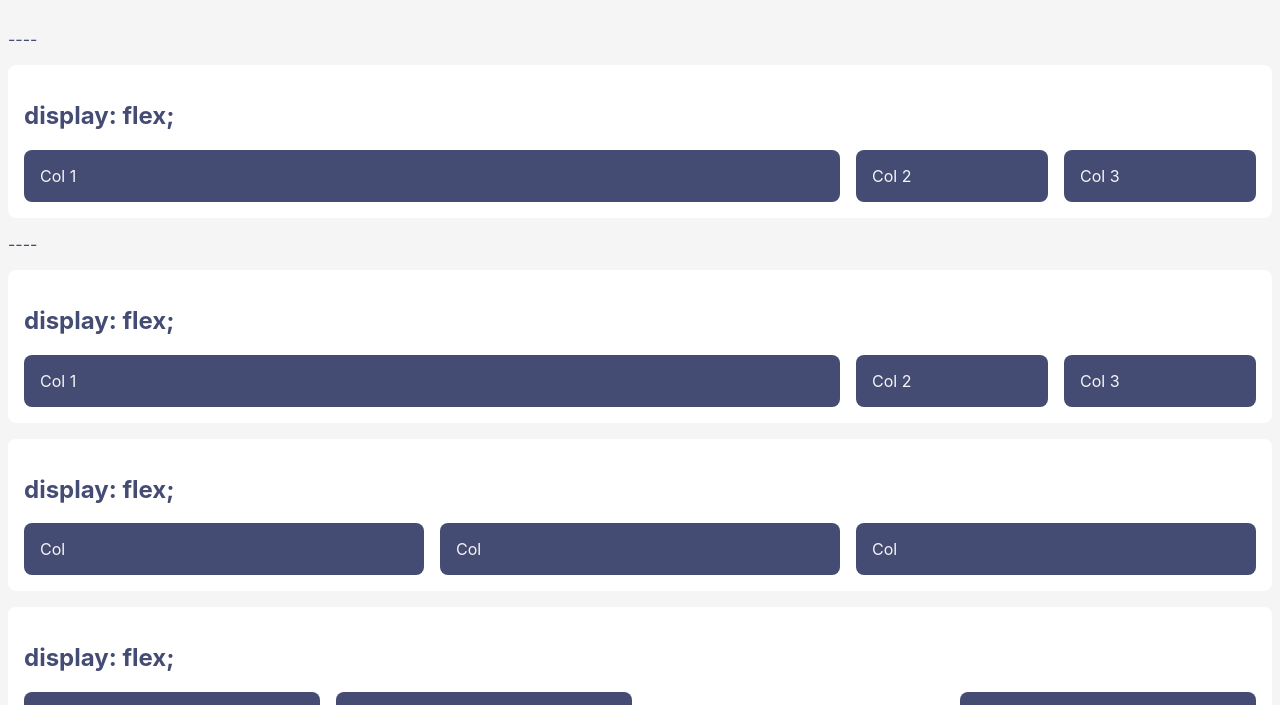
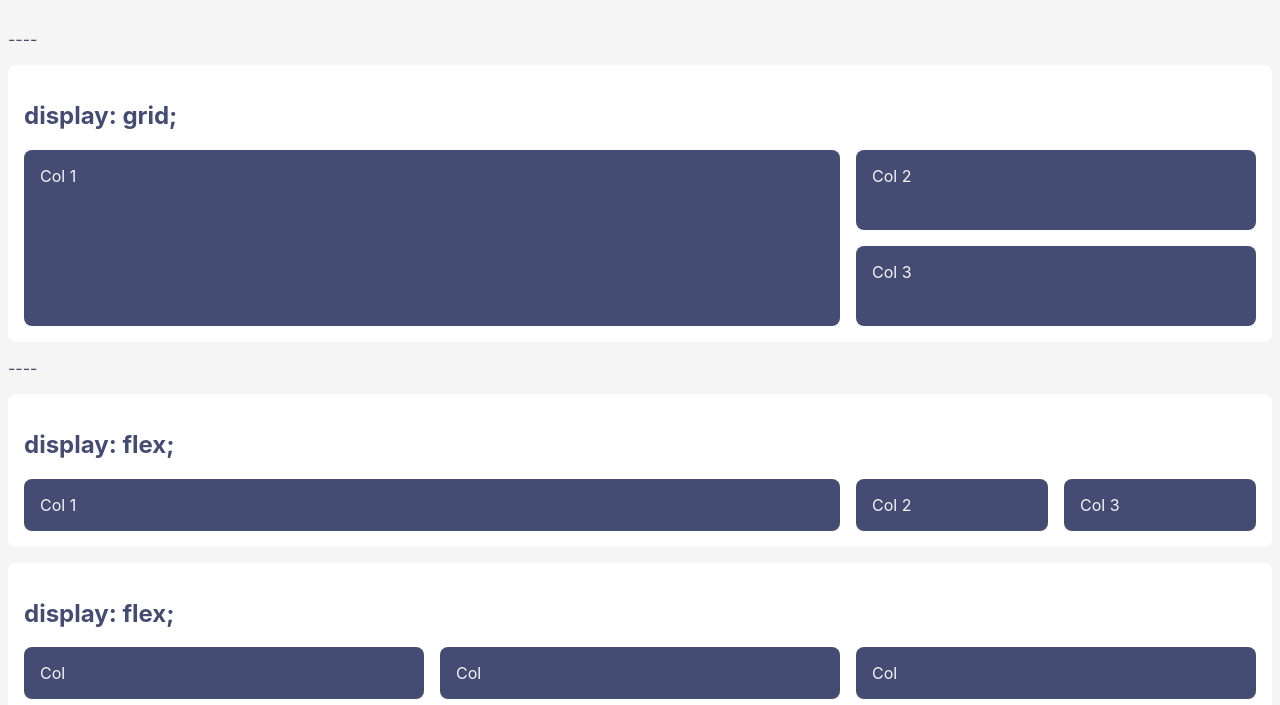
Before and after one commit to lucrousseau/lucency-flexbox-grid-system, a website built with webpack: page src/demo/index.html in a window 1280 px wide. Shown: the part 74-779 px from the top of the page. Built offline with nearby package versions, Linux system fonts and the light colour scheme; files whose address does not match are found by name.

Commit message:
add grid

```diff
--- a/src/demo/index.html
+++ b/src/demo/index.html
@@ -13,11 +13,11 @@
         </div>
         <p>----</p>
         <div class="container container--bgcolor">
-            <h2>display: flex;</h2>
-            <div class="lucency">
-                <div class="lucency-col lucency-col-8"><span>Col 1</span></div>
-                <div class="lucency-col"><span>Col 2</span></div>
-                <div class="lucency-col"><span>Col 3</span></div>
+            <h2>display: grid;</h2>
+            <div class="lucency lucency-grid">
+                <div class="lucency-col lucency-col-8 lucency-row lucency-row-12"><span>Col 1</span></div>
+                <div class="lucency-col lucency-col-4 lucency-row lucency-row-6"><span>Col 2</span></div>
+                <div class="lucency-col lucency-col-4 lucency-row lucency-row-6"><span>Col 3</span></div>
             </div>
         </div>
         <p>----</p>
--- a/src/demo/styles/main.scss
+++ b/src/demo/styles/main.scss
@@ -34,11 +34,16 @@ h1 {
   }
 }
 
-.lucency > * {
-  padding: 1rem;
-  overflow: hidden;
-  box-sizing: border-box;
-  color: var(--body-background-color);
-  border-radius: var(--border-radius);
-  background-color: var(--body-color);
+.lucency {
+  > * {
+    overflow: hidden;
+    color: var(--body-background-color);
+    border-radius: var(--border-radius);
+    background-color: var(--body-color);
+    > span {
+      padding: 1rem;
+      display: block;
+      box-sizing: border-box;
+    }
+  }
 }
--- a/src/lucency-flex-grid.scss
+++ b/src/lucency-flex-grid.scss
@@ -6,6 +6,8 @@
 @import "./mixin/getPrefix";
 @import "./mixin/getPreviousPrefix";
 @import "./mixin/setColsWidth";
+@import "./mixin/setGirdColWidth";
+@import "./mixin/setGridRowsHeight";
 @import "./mixin/addCSSClasses";
 @import "./mixin/addMarginPadding";
 @import "./mixin/setGap";
@@ -62,6 +64,7 @@
                 ("", flex),
                 ("flex", flex),
                 ("inline-flex", inline-flex),
+                ("grid", grid),
               ),
             ),
             "#{$slug}-flex": (
@@ -126,25 +129,22 @@
       }
     }
 
-    &,
     &-flex,
-    &-inline-flex {
+    &-inline-flex,
+    &-grid {
       @include setResponsiveStyles($breakpoints) using ($currentPrefix, $prefix) {
         @include setGap($breakpoints, $currentPrefix, $prefix);
       }
     }
 
-    &-col {
-      @include setResponsiveStyles($breakpoints) using ($currentPrefix, $prefix) {
+    &-flex,
+    &-inline-flex {
+      .#{$slug}-col {
+        @include setResponsiveStyles($breakpoints) using
+          ($currentPrefix, $prefix) {
           @include addMarginPadding(
             (
               "margin": (
-              top,
-              right,
-              bottom,
-              left,
-            ),
-            "padding": (
                 top,
                 right,
                 bottom,
@@ -157,7 +157,6 @@
           );
 
           @include setColsWidth($prefix, $columns, $slug);
-
           @include setPull($prefix, $slug);
 
           @include addCSSClasses(
@@ -178,6 +177,38 @@
           );
         }
       }
+    }
+
+    &-grid {
+      grid-template-columns: repeat($columns, 1fr);
+      grid-template-rows: repeat($columns, 1fr);
+
+      @include setResponsiveStyles($breakpoints) using ($currentPrefix, $prefix) {
+        .#{$slug}-col,
+        .#{$slug}-row {
+          @include addMarginPadding(
+            (
+              "padding": (
+                top,
+                right,
+                bottom,
+                left,
+              ),
+            ),
+            $breakpoints,
+            $currentPrefix,
+            $prefix
+          );
+        }
+
+        .#{$slug}-col {
+          @include setGirdColWidth($prefix, $columns, $slug);
+        }
+        .#{$slug}-row {
+          @include setGridRowsHeight($prefix, $columns, $slug);
+        }
+      }
+    }
 
     &-align {
       @include setResponsiveStyles($breakpoints) using ($currentPrefix, $prefix) {
@@ -190,7 +221,10 @@
         &-right#{$prefix} {
           text-align: right;
         }
+        &-justify#{$prefix} {
+          text-align: justify;
         }
       }
     }
   }
+}
--- /dev/null
+++ b/src/mixin/setGirdColWidth.scss
@@ -0,0 +1,11 @@
+@mixin setGirdColWidth($prefix, $columns, $slug) {
+  @if ($prefix == "") {
+    grid-column: span $columns;
+  }
+
+  @for $size from 1 through $columns {
+    &.#{$slug}-col-#{$size}#{$prefix} {
+      grid-column: span $size;
+    }
+  }
+}
--- /dev/null
+++ b/src/mixin/setGridRowsHeight.scss
@@ -0,0 +1,11 @@
+@mixin setGridRowsHeight($prefix, $columns, $slug) {
+  @if ($prefix == "") {
+    grid-row: span $columns;
+  }
+
+  @for $size from 1 through $columns {
+    &.#{$slug}-row-#{$size}#{$prefix} {
+      grid-row: span $size;
+    }
+  }
+}
```
Also changed, not shown: dist/demo/demo.css, dist/demo/index.html, dist/lucency-flex-grid.css. Lines whose indentation alone changed are shown as unchanged.
